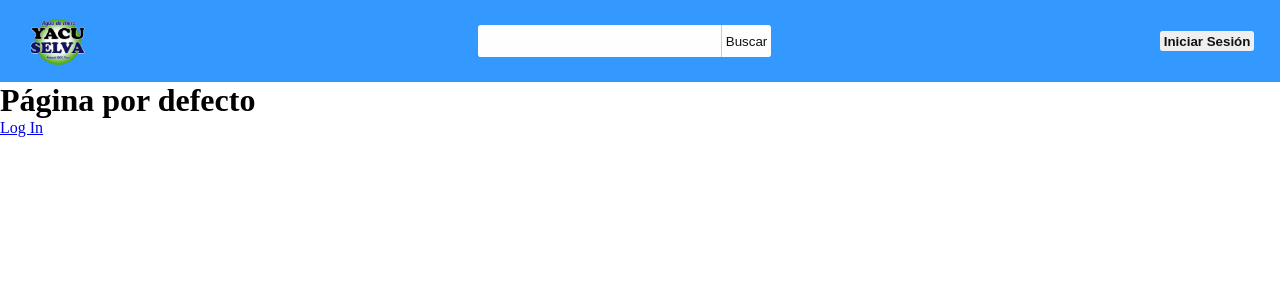
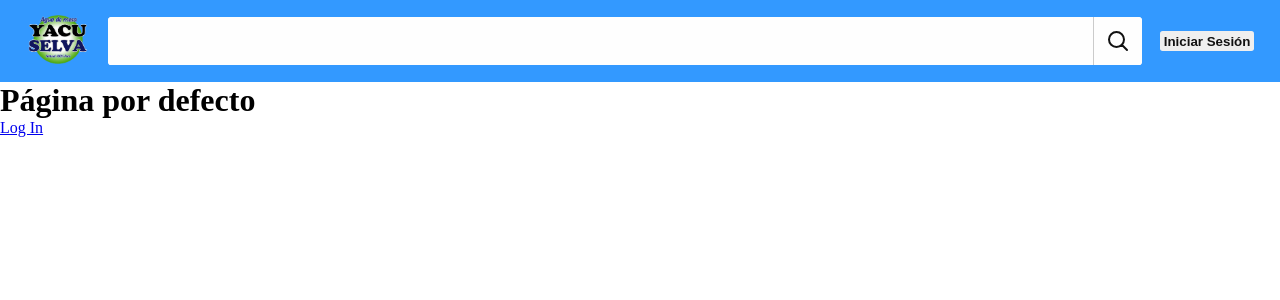
Before and after one commit to Rarq15/YacuSelva, a Next.js app: page / in a window 1280 px wide. Shown: the top 300 px of the page. Built offline with nearby package versions, Linux system fonts and the light colour scheme; no server answers.

Commit message:
Culminate Header & Auth

```diff
--- /dev/null
+++ b/app/components/icons/search.tsx
@@ -0,0 +1,20 @@
+export default function SearchIcon() {
+  return (
+    <svg viewBox="0 0 24 24" fill="none" xmlns="http://www.w3.org/2000/svg" width={24} height={24}>
+      <g strokeWidth="0"></g>
+      <g
+        strokeLinecap="round"
+        strokeLinejoin="round"
+      ></g>
+      <g>
+        <path
+          d="M15.7955 15.8111L21 21M18 10.5C18 14.6421 14.6421 18 10.5 18C6.35786 18 3 14.6421 3 10.5C3 6.35786 6.35786 3 10.5 3C14.6421 3 18 6.35786 18 10.5Z"
+          stroke="currentColor"
+          strokeWidth="2"
+          strokeLinecap="round"
+          strokeLinejoin="round"
+        ></path>
+      </g>
+    </svg>
+  );
+}
--- a/app/components/ui/auth/user.module.css
+++ b/app/components/ui/auth/user.module.css
@@ -1,16 +1,42 @@
 .user_profile {
+  position: relative;
+  display: grid;
+
+  &:first-child  {
     background-color: #fefefe;
     border-radius: 100%;
-    border: 2px solid #ededed;
+    border: 2px solid #9f9f9f5e;
+    height: 52px;
+    width: 52px;
+  }
 
-    width: 32px;
-    aspect-ratio: 1/1;
+  & img {
+    border-radius: 100%;
+  }
+}
 
-    display: grid;
-    place-content: center;
+.desplegable {
+  position: absolute;
 
-    & img {
-        width: 100%;
-        height: 100%;
-    }
+  background-color: #fefefe;
+  color: #121212;
+  padding: 0.5em;
+
+  top: 120%;
+  right: 0;
+
+  width: max-content;
+
+  & a,
+  & a:visited {
+    color: #121212;
+    text-decoration: none;
+  }
+
+  & ul{
+    display: flex;
+    flex-direction: column;
+    gap: 0.5em;
+  }
+
 }
--- a/app/components/ui/navbar/index.tsx
+++ b/app/components/ui/navbar/index.tsx
@@ -2,22 +2,30 @@ import Image from "next/image";
 import AuthState from "../auth";
 import SearchBar from "../search-bar";
 import styles from "./styles.module.css"
+import Link from 'next/link';
 
 export default function NavBar() {
     return (
       <div className={styles.navbar}>
         <div className={styles.logo_wrapper}>
-                <Image src={"/logo.png"} width={64} height={64} alt="Logo Yacu Selva "/>
+          <Link href={'/'}>
+            <Image
+              src={'/logo.png'}
+              width={64}
+              height={64}
+              alt="Logo Yacu Selva "
+            />
+          </Link>
         </div>
         <div>
-                <SearchBar/>
+          <SearchBar />
         </div>
 
         <div>
           <div>
-                    <AuthState/>
+            <AuthState />
           </div>
         </div>
       </div>
-    )
+    );
 }
--- a/app/components/ui/navbar/styles.module.css
+++ b/app/components/ui/navbar/styles.module.css
@@ -1,7 +1,8 @@
 .navbar {
-    display: flex;
-    flex-direction: row;
-    gap: 0.3em;
+    display: grid;
+    grid-template-columns: auto 1fr auto;
+    grid-template-rows: 1fr;
+    gap: 1em;
     justify-content: space-between;
     align-items: center;
     padding: 0.5em 2vw;
@@ -21,9 +22,17 @@
     display: flex;
     flex-direction: column;
     gap: 0.3em;
-    width: fit-content;
+    width: 64px;
+    height: 64px;
 
     overflow: visible;
     display: grid;
     place-content: center;
+
+    & img {
+        width: 64px;
+        height: auto;
+
+
+    }
 }
--- a/app/components/ui/search-bar/index.tsx
+++ b/app/components/ui/search-bar/index.tsx
@@ -1,10 +1,13 @@
+import SearchIcon from "../../icons/search";
 import styles from "./styles.module.css"
 
 export default function SearchBar() {
   return (
     <form className={styles.search_bar}>
       <input type="search" name="search" />
-      <button type="submit">Buscar</button>
+      <button type="submit">
+        <SearchIcon/>
+      </button>
     </form>
   );
 }
--- a/app/components/ui/search-bar/styles.module.css
+++ b/app/components/ui/search-bar/styles.module.css
@@ -1,5 +1,6 @@
 .search_bar {
     min-width: 100%;
+    min-height: 48px;
     background-color: #fefefe;
     border: 0px solid #0000;
     border-radius: 0.2em;
@@ -26,7 +27,7 @@
 
     & button[type="submit"]  {
         height: 100%;
-        width: fit-content;
+        aspect-ratio: 1/1;
 
         display: grid;
         place-content: center;
```
Also changed, not shown: app/components/icons/close.tsx (added, +20 -0 lines), app/components/icons/verified.tsx (added, +28 -0 lines), app/components/ui/auth/user.tsx (+55 -9 lines), app/profile/page.tsx (added, +10 -0 lines), public/logo.png, 1 other file (tests, documents, lock files or other folders). Lines whose indentation alone changed are shown as unchanged.
